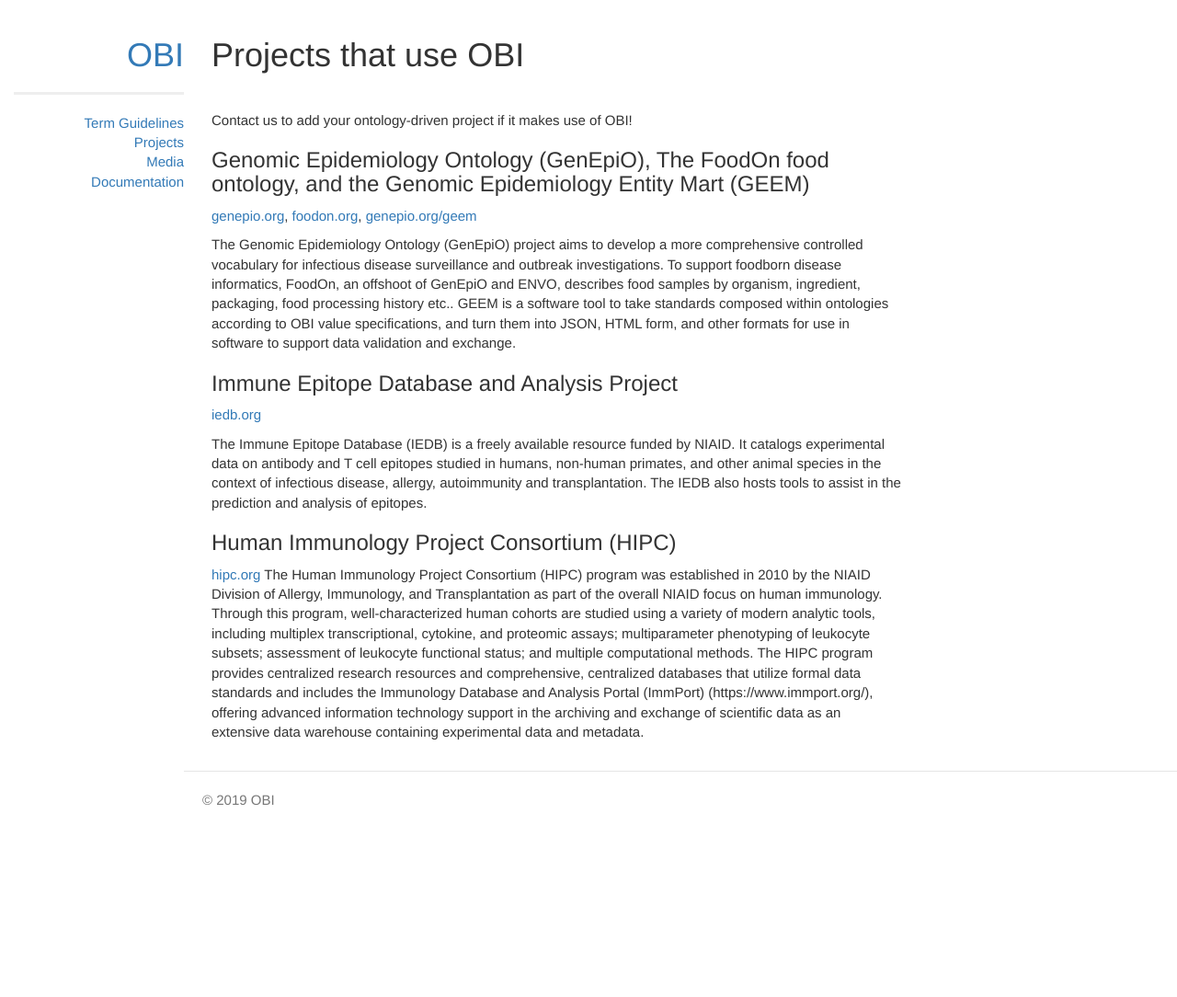
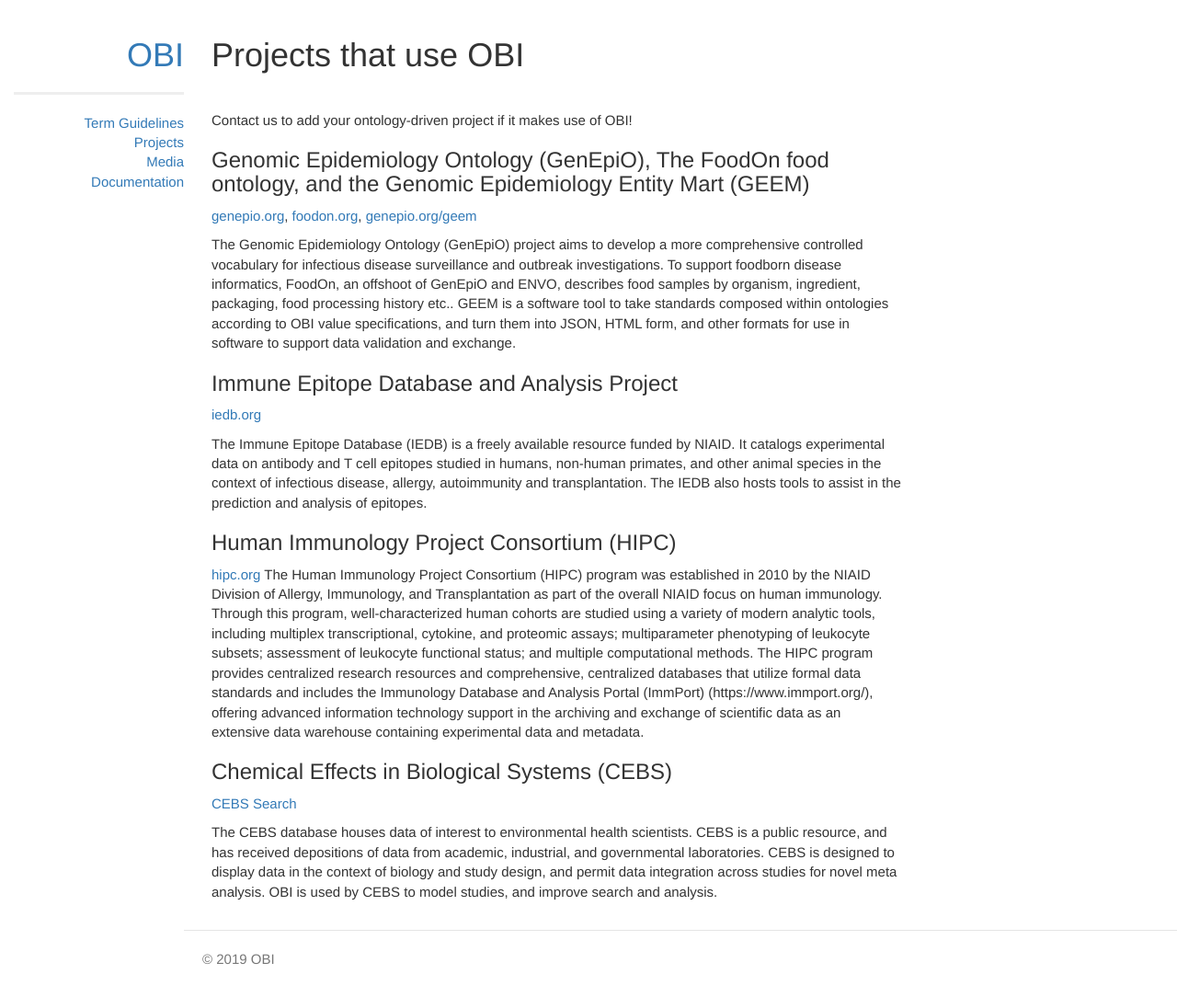
Before and after one commit to obi-ontology/obi-ontology.org, a Jekyll site: the page built from projects.md, in a window 1280 px wide. Shown: the whole page at 92% size. Built offline with Jekyll 4.4.1, drawn with Linux system fonts in a browser that asks for light colours; before the commit the page ends 910 px from its top, so only the background shows below that.

Commit message:
Add CEBS

```diff
--- a/projects.md
+++ b/projects.md
@@ -26,3 +26,9 @@ The Immune Epitope Database (IEDB) is a freely available resource funded by NIAI
 
 [hipc.org](https://www.immuneprofiling.org/hipc)
 The Human Immunology Project Consortium (HIPC) program was established in 2010 by the NIAID Division of Allergy, Immunology, and Transplantation as part of the overall NIAID focus on human immunology. Through this program, well-characterized human cohorts are studied using a variety of modern analytic tools, including multiplex transcriptional, cytokine, and proteomic assays; multiparameter phenotyping of leukocyte subsets; assessment of leukocyte functional status; and multiple computational methods. The HIPC program provides centralized research resources and comprehensive, centralized databases that utilize formal data standards and includes the Immunology Database and Analysis Portal (ImmPort) (https://www.immport.org/), offering advanced information technology support in the archiving and exchange of scientific data as an extensive data warehouse containing experimental data and metadata.
+
+### Chemical Effects in Biological Systems (CEBS)
+
+[CEBS Search](https://manticore.niehs.nih.gov/cebssearch)
+
+The CEBS database houses data of interest to environmental health scientists. CEBS is a public resource, and has received depositions of data from academic, industrial, and governmental laboratories. CEBS is designed to display data in the context of biology and study design, and permit data integration across studies for novel meta analysis. OBI is used by CEBS to model studies, and improve search and analysis.
```
